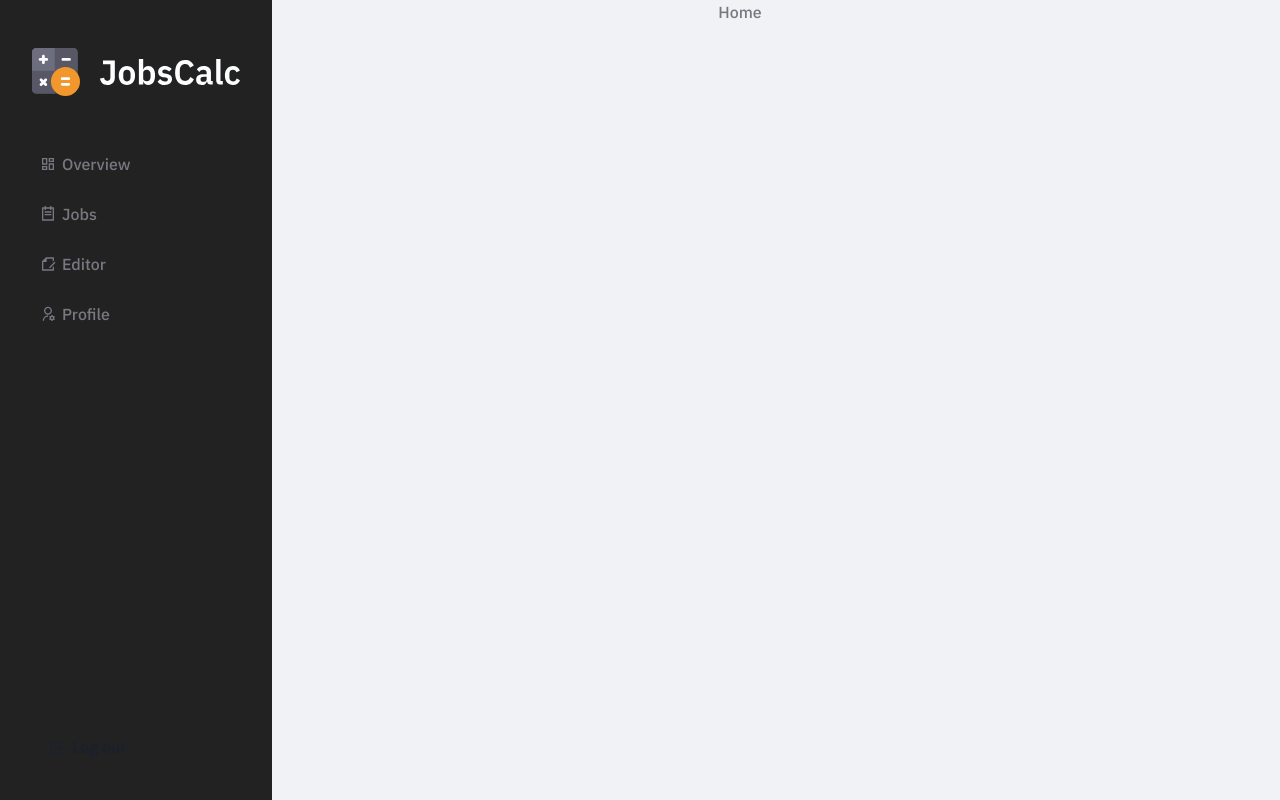
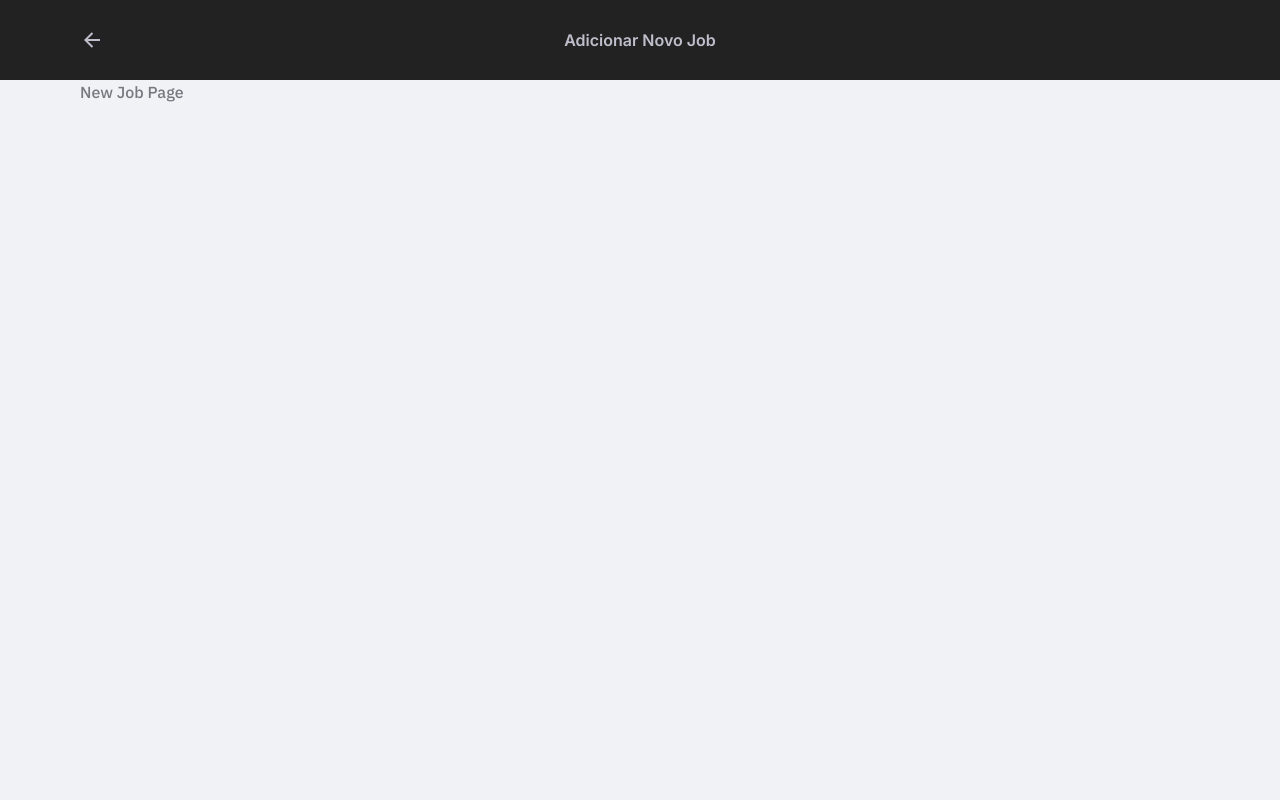
Before and after one commit to Dailton-Bastos/jobs-calc, a React (Vite) app: page / in a window 1280 px wide. Built offline with nearby package versions, Linux system fonts and the light colour scheme.

Commit message:
feat: add default block container

```diff
--- a/src/App.tsx
+++ b/src/App.tsx
@@ -1,5 +1,5 @@
-import { Home } from '~/pages/Home';
+import { NewJobPage } from '~/pages/Jobs/New';
 
 export const App = () => {
-  return <Home />;
+  return <NewJobPage />;
 };
--- /dev/null
+++ b/src/components/Container/index.tsx
@@ -0,0 +1,31 @@
+import React from 'react';
+
+import { Box } from '@chakra-ui/react';
+
+import { Header } from '~/components/Header';
+
+type Props = {
+  children: React.ReactElement;
+  title: string;
+};
+
+export const Container = ({ children, title }: Props) => {
+  return (
+    <Box as="main" w="100%">
+      <Header title={title} />
+
+      <Box
+        w="100%"
+        maxW="1440px"
+        mx="auto"
+        px="12"
+        position="relative"
+        top="20"
+      >
+        <Box w="100%" maxW="1120px" mx="auto">
+          {children}
+        </Box>
+      </Box>
+    </Box>
+  );
+};
--- /dev/null
+++ b/src/pages/Jobs/New/index.tsx
@@ -0,0 +1,13 @@
+import React from 'react';
+
+import { Box } from '@chakra-ui/react';
+
+import { Container } from '~/components/Container';
+
+export const NewJobPage = () => {
+  return (
+    <Container title="Adicionar Novo Job">
+      <Box as="section">New Job Page</Box>
+    </Container>
+  );
+};
```
